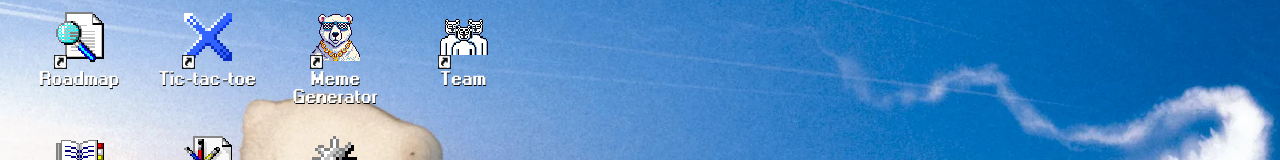
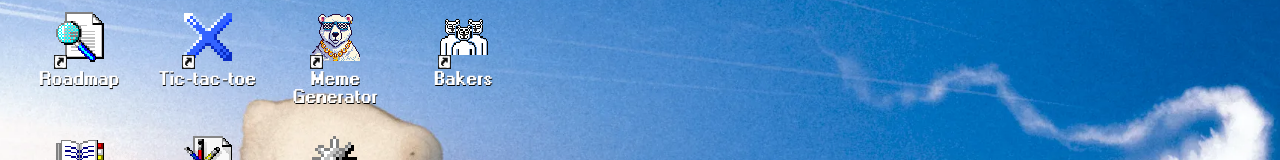
Before and after one commit to ivandalechenko/knutSite, a React (Vite) app: page / in a window 1280 px wide. Shown: the part 141-301 px from the top of the page. Built offline with nearby package versions, Linux system fonts and the light colour scheme; no server answers.

Commit message:
added bikers

```diff
--- a/src/Desctop.jsx
+++ b/src/Desctop.jsx
@@ -236,7 +236,7 @@ export default observer((props) => {
                         <img src='/img/links/arrow.png' alt='decor' />
                     </div>
                     <div className='Desctop_link_text'>
-                        Team
+                        Bakers
                     </div>
                 </div>
 
--- a/src/TaskPanel.jsx
+++ b/src/TaskPanel.jsx
@@ -111,6 +111,12 @@ function capitalizeFirstLetter(str) {
     if (str === 'flappyLeaderboard' || str === 'wackLeaderboard' || str === 'snakeLeaderboard' || str === 'tttLeaderboard' || str === 'minesweeperLeaderboard') {
         return 'Leaderboard'
     }
+
+    if (str === 'team') {
+        return 'Bakers'
+    }
+
+
     if (!str) return str;  // Проверка на пустую строку
     return str.charAt(0).toUpperCase() + str.slice(1);
 }
--- a/src/Window.jsx
+++ b/src/Window.jsx
@@ -94,7 +94,7 @@ export default observer(({ children, type }) => {
                     {type === 'wack' && 'Wack-a-Knut'}
                     {type === 'chat' && 'Chat'}
                     {type === 'quests' && 'Quests'}
-                    {type === 'team' && 'Team'}
+                    {type === 'team' && 'Bakers'}
 
 
                 </div>
```
